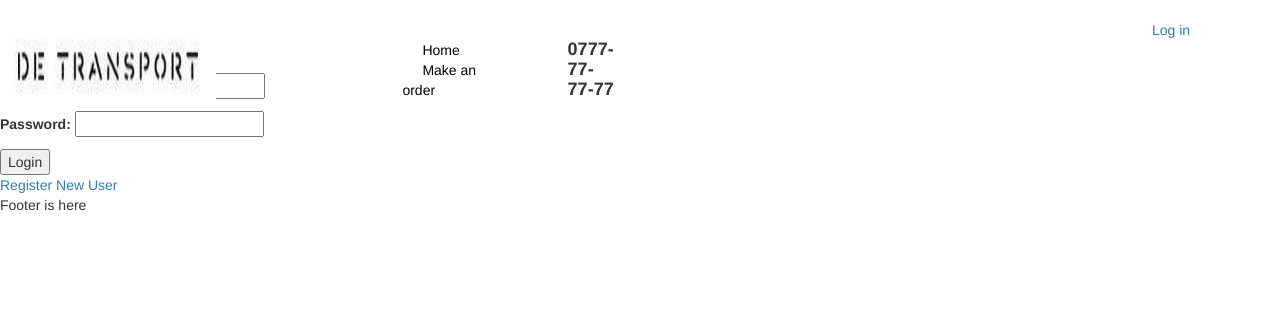
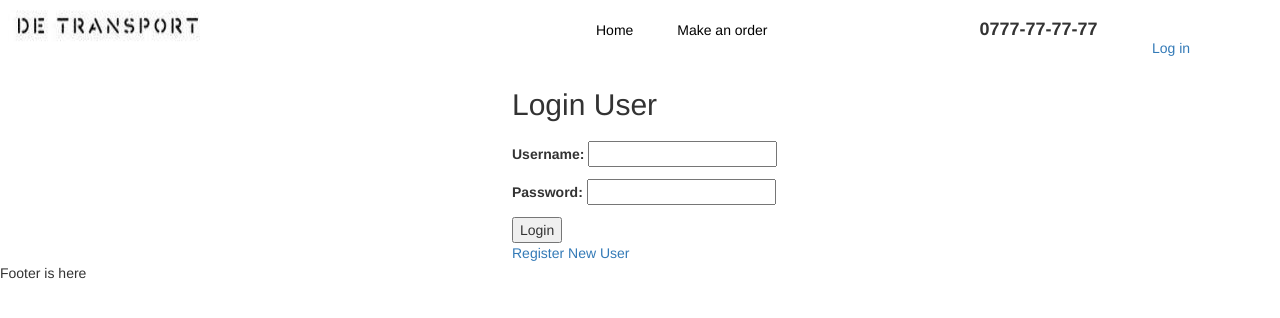
Before and after one commit to Esen9248/DE-transport, a Django app: page / in a window 1280 px wide. Shown: the top 318 px of the page. Run offline with Django 3.2, Linux system fonts and the light colour scheme; some libraries are stand-ins or nearby versions.

Commit message:
css start

```diff
--- a/DE_project/DE_project/static/css/base.css
+++ b/DE_project/DE_project/static/css/base.css
@@ -1,11 +1,16 @@
 .login{
+    position: absolute;
+    margin-left: 90%;
+}
+.logouted{
+    margin-top:3%;
     position: absolute;
     margin-left: 90%;
 }
 
 .header{
     display: flex;
-    position: fixed;
+    /* position: fixed;  */
 }
 .links{
     margin-top: 20px;
--- /dev/null
+++ b/DE_project/DE_project/static/css/login_user.css
@@ -0,0 +1,4 @@
+.main_div_login{
+    margin-left: 40%;
+    margin-top: 3%;
+}
--- a/DE_project/DE_project/templates/base.html
+++ b/DE_project/DE_project/templates/base.html
@@ -24,7 +24,7 @@
       <a href='{% url 'logout-user' %}'>Log out</a>
     </div>
     {% else %}
-      <a class='login' href='{% url 'login-user' %}'>Log in</a>
+      <a class='logouted' href='{% url 'login-user' %}'>Log in</a>
     {% endif %}
     <header class='header'>
       <img class='logo' src='{% static 'images/DE_logo.jpg' %}'/>
--- a/DE_project/users/templates/users/loginuser.html
+++ b/DE_project/users/templates/users/loginuser.html
@@ -1,15 +1,14 @@
 {% extends 'base.html' %}
+{% load static %}
 
 {% block title %}
 Login User
 {% endblock %}
 
-{% block page_name %}
-    <h2>Login User</h2>
-{% endblock %}
 
 {% block contents %}
 <div class='main_div_login'>
+<h2 class='page_name'>Login User</h2>
 <h2>{{ error_message }}</h2>
 <form method='POST'>
     {% csrf_token %}
@@ -19,3 +18,7 @@ Login User
 <a href='{% url 'register-user' %}' class='register'>Register New User</a>
 </div>
 {% endblock %}
+
+{% block css %}
+<link rel="stylesheet" href='{% static "css/login_user.css" %}' />
+{% endblock %}
--- a/DE_project/users/templates/users/register_user.html
+++ b/DE_project/users/templates/users/register_user.html
@@ -9,9 +9,12 @@
 Register User
 {% endblock %}
 {% block contents %}
-<form method='POST'>
+<form class='register' method='POST'>
 {% csrf_token %}
 {{ register_user.as_p }}
 <input type='submit' value='Create'/>
 </form>
 {% endblock %}
+
+{% block css %}
+{% endblock %}
```
Also changed, not shown: DE_project/DE_project/static/css/user_register.css (added).
